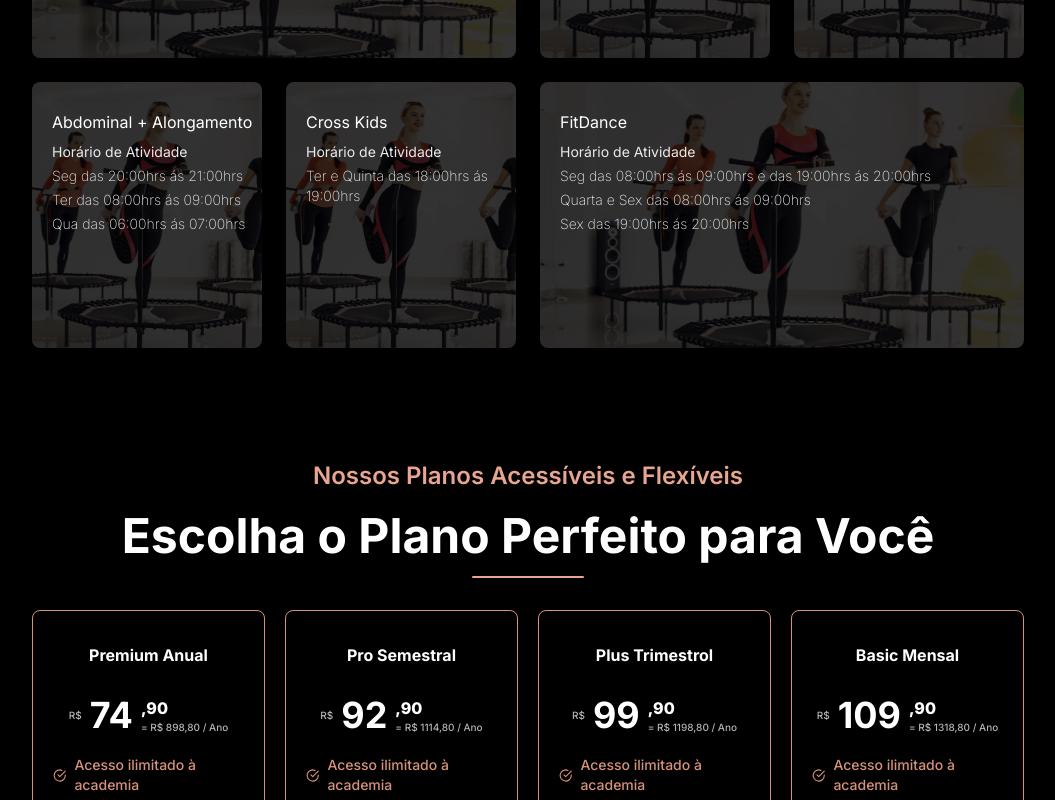
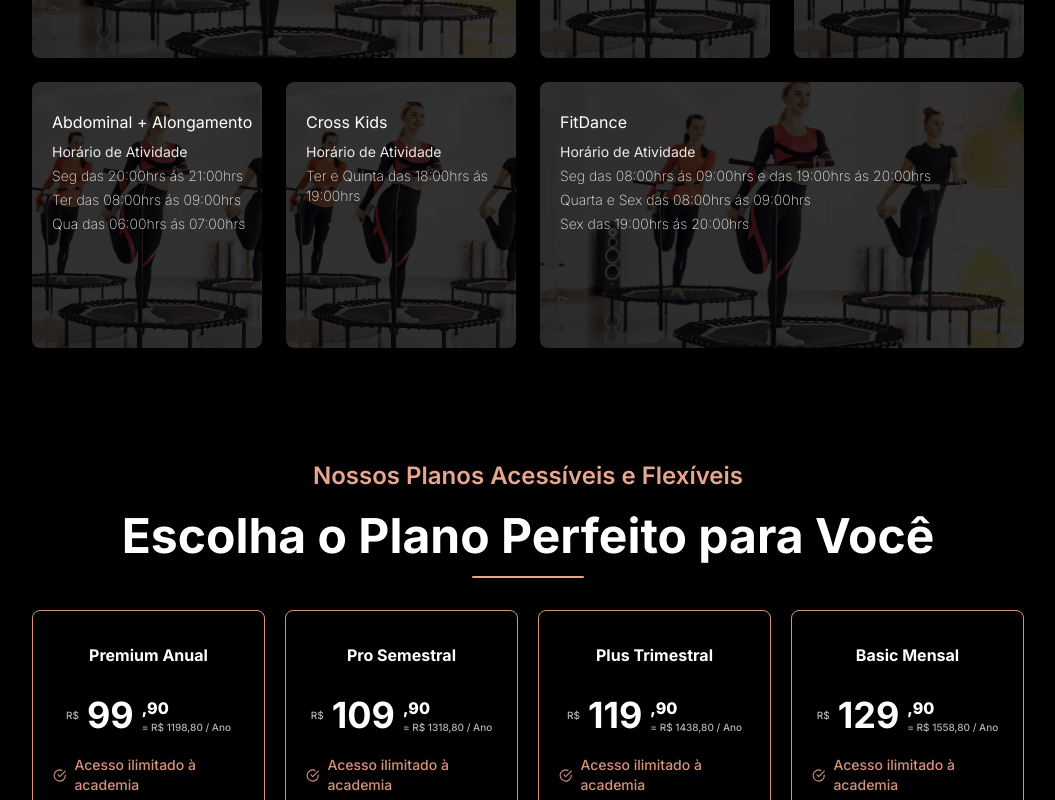
Before and after one commit to DevWeDesc/AcademiaMaverick, a Next.js app: page / in a window 1280 px wide. Shown: the part 2000-2800 px from the top of the page, without its empty margins (112-1167 px from the left). Built offline with nearby package versions, Linux system fonts and the light colour scheme.

Commit message:
feat: adicionando atividades a DataNav

```diff
--- a/data/data.ts
+++ b/data/data.ts
@@ -3,15 +3,16 @@ import PhotoPrimaryComent from "../public/ImageWesley.jpeg";
 export const DataNav: IDataNav[] = [
   { name: "Inicio", url: "#init" },
   { name: "Sobre Nós", url: "#about" },
+  { name: "Atividades", url: "#activies" },
+  { name: "Planos", url: "#plans" },
   { name: "Feedbacks", url: "#feedbacks" },
-  { name: "Planos", url: "#plans" },
 ];
 
 export const DataPlans: ICardPlans[] = [
   {
     id: 2,
     title: "Premium Anual",
-    price: "74,90",
+    price: "99,90",
     benefits: [
       { content: "Acesso ilimitado à academia" },
       { content: "Aulas em grupo inclusas" },
@@ -23,7 +24,7 @@ export const DataPlans: ICardPlans[] = [
   {
     id: 3,
     title: "Pro Semestral",
-    price: "92,90",
+    price: "109,90",
     benefits: [
       { content: "Acesso ilimitado à academia" },
       { content: "Aulas em grupo inclusas" },
@@ -34,8 +35,8 @@ export const DataPlans: ICardPlans[] = [
   },
   {
     id: 1,
-    title: "Plus Trimestrol",
-    price: "99,90",
+    title: "Plus Trimestral",
+    price: "119,90",
     benefits: [
       { content: "Acesso ilimitado à academia" },
       { content: "Aulas em grupo inclusas" },
@@ -47,7 +48,7 @@ export const DataPlans: ICardPlans[] = [
   {
     id: 4,
     title: "Basic Mensal",
-    price: "109,90",
+    price: "129,90",
     benefits: [
       { content: "Acesso ilimitado à academia" },
       { content: "Aulas em grupo inclusas" },
@@ -59,7 +60,9 @@ export const DataPlans: ICardPlans[] = [
 ];
 
 export const schedulesData: Ischedules[] = [
-  { days: "Segunda a Sexta", schedules: " das 0:00 as 23:59" },
+  { days: "Segunda", schedules: "Inicio 0:00" },
+  { days: "Terça, Quarta e Quinta", schedules: "24 Horas" },
+  { days: "Sexta", schedules: "Termino 00:00" },
   { days: "Sábado", schedules: "das 8:00 as 18:00" },
   { days: "Domingo", schedules: "das 8:00 as 14:00" },
 ];
```
